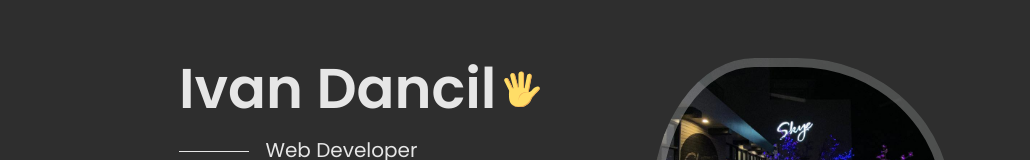
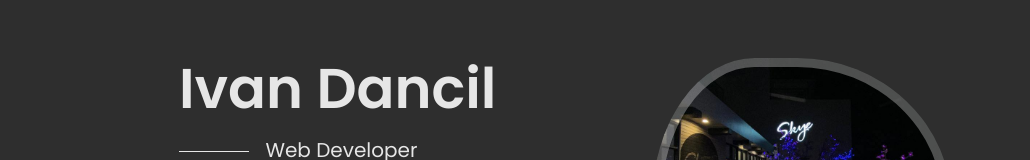
Before and after one commit to ivandancil/ivandancil.github.io, a React (Vite) app: page / in a window 1280 px wide. Shown: the part 138-298 px from the top of the page, without its empty margins (125-1155 px from the left). Built offline with nearby package versions, Linux system fonts and the light colour scheme; some icons are missing.

Commit message:
Updated: latest changes

```diff
--- a/src/components/home/Data.tsx
+++ b/src/components/home/Data.tsx
@@ -4,18 +4,7 @@
   return (
     <div className="home_data">
         <h1 className="home_title">Ivan Dancil
-            <svg xmlns="http://www.w3.org/2000/svg" width="36" height="36" viewBox="0 0 48 48" fill="none" className="home_hand">
-                  <path d="M25.4995 32.0305L31.3495 33.1555L36.1495 8.48051C36.4495 6.83051 35.3995 5.18051 33.8245 4.88051C32.1745 4.58051 30.5995 5.70551 30.2995 7.35551L25.4995 32.0305Z" fill="#FFDD67"/>
-                  <path d="M33.8996 4.88018C33.6746 4.80518 33.5246 4.80518 33.2996 4.80518C34.6496 5.33018 35.3996 6.75518 35.0996 8.25518L30.2996 32.9302L31.3496 33.1552L36.1496 8.48018C36.5246 6.75518 35.4746 5.18018 33.8996 4.88018Z" fill="#EBA352"/>
-                  <path d="M19.4995 32.7802H26.5495V5.55518C26.5495 3.53018 24.9745 1.80518 23.0245 1.80518C21.1495 1.80518 19.4995 3.45518 19.4995 5.55518V32.7802Z" fill="#FFDD67"/>
-                  <path d="M23.0995 1.80518C22.9495 1.80518 22.7245 1.80518 22.5745 1.88018C24.2995 2.18018 25.5745 3.68018 25.5745 5.55518V32.8552H26.6245V5.55518C26.6245 3.45518 25.0495 1.80518 23.0995 1.80518Z" fill="#EBA352"/>
-                  <path d="M15.7495 32.7054L21.7495 31.1304L15.2245 6.30541C14.7745 4.58041 13.0495 3.53041 11.3995 3.90541C9.74948 4.35541 8.77448 6.08041 9.22448 7.80541L15.7495 32.7054Z" fill="#FFDD67"/>
-                  <path d="M11.3995 3.90541L10.9495 4.13041C12.4495 4.05541 13.7995 5.03041 14.2495 6.60541L20.7745 31.4304L21.8245 31.1304L15.2245 6.30541C14.7745 4.58041 13.0495 3.53041 11.3995 3.90541Z" fill="#EBA352"/>
-                  <path d="M2.99937 10.355C1.57437 11.03 1.12437 12.83 1.87437 14.33L11.7744 34.055L16.7994 31.505L6.89937 11.78C6.14937 10.28 4.42437 9.68 2.99937 10.355Z" fill="#FFDD67"/>
-                  <path d="M2.99956 10.355C2.84956 10.43 2.69956 10.505 2.54956 10.655C3.82456 10.28 5.24956 10.955 5.92456 12.305L15.8246 32.03L16.7996 31.58L6.89956 11.78C6.14956 10.28 4.42456 9.68 2.99956 10.355Z" fill="#EBA352"/>
-                  <path d="M46.2744 22.2801C45.0744 19.9551 41.3244 20.1051 37.4994 24.3051C34.7994 27.2301 34.2744 28.2051 31.5744 28.1301V25.0551C31.5744 25.0551 25.7994 20.7801 14.3244 22.7301C14.3244 22.7301 7.79945 23.6301 7.79945 27.0801C7.79945 27.0801 6.67445 35.4051 8.99945 40.6551C12.4494 48.4551 30.1494 50.4801 35.6994 37.2051C36.8244 34.5801 39.0744 32.6301 41.0994 30.1551C43.4244 27.1551 47.5494 24.7551 46.2744 22.2801Z" fill="#FFDD67"/>
-                  <path d="M46.2745 22.28C46.0495 21.83 45.7495 21.53 45.3745 21.23C45.4495 21.305 45.5245 21.38 45.5245 21.53C46.7995 24.08 42.6745 26.405 40.1995 29.405C38.1745 31.88 35.9245 33.83 34.7995 36.455C29.9995 47.93 16.0495 47.93 10.1995 42.68C15.5245 48.68 30.5245 49.28 35.5495 37.205C36.6745 34.58 38.9245 32.63 40.9495 30.155C43.4245 27.155 47.5495 24.755 46.2745 22.28ZM32.3245 28.13C27.4495 26.33 18.7495 29.63 19.9495 38.405C19.9495 30.23 27.3745 28.205 31.4245 28.205C32.0245 28.13 32.3245 28.13 32.3245 28.13Z" fill="#EBA352"/>
-                </svg>
+
         </h1>
         <h3 className="home_subtitle">Web Developer</h3>
         <p className="home_description">A versatile Web Developer with a solid foundation in both Front-end and Back-end technologies.
--- a/src/components/work/Data.tsx
+++ b/src/components/work/Data.tsx
@@ -27,7 +27,8 @@
         image: Work3,
         title: 'React Dashboard',
         category: 'design',
-        demoLink: "#", // Placeholder: Replace with actual demo or GitHub link
+        demoLink: "https://ivandancil.github.io/ResponsiveDashboard/", // Placeholder: Replace with actual demo or GitHub link
+        repoLink: "https://github.com/ivandancil/ResponsiveDashboard.git",
     },
     {
         id: 4,
@@ -60,13 +61,13 @@
     {
         name: 'all',
     },
-    {
-        name: 'web', // Standardized to lowercase
-    },
-    {
-        name: 'app',
-    },
-    {
-        name: 'design',
-    },
+    // {
+    //     name: 'web',
+    // },
+    // {
+    //     name: 'app',
+    // },
+    // {
+    //     name: 'design',
+    // },
 ]
```
Also changed, not shown: 1 other file (tests, documents, lock files or other folders).
